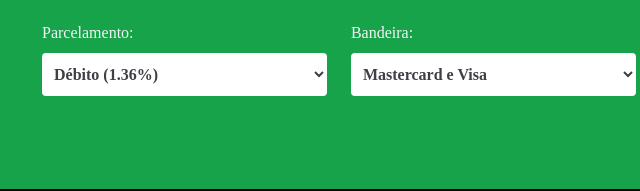
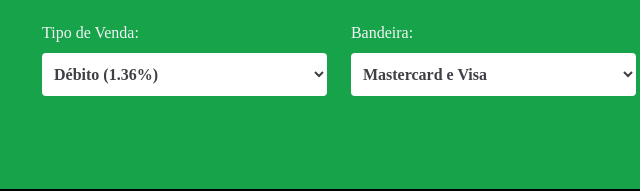
Before and after one commit to Souza102/CALCULADORA-TON, a plain HTML site: page index.html in a window 1280 px wide. Shown: the part 475-666 px from the top of the page, 38-678 px from the left. Drawn offline with Linux system fonts and the light colour scheme; a web font is replaced by a local one.

Commit message:
Update index.html

```diff
--- a/index.html
+++ b/index.html
@@ -60,7 +60,7 @@
               </div>
               <div class="flex flex-col md:flex-row gap-6">
                 <div class="flex flex-col md:w-1/2 space-y-2">
-                  <p>Parcelamento:</p>
+                  <p>Tipo de Venda:</p>
                     <select id="parcelamento" class="px-2 py-3 w-full font-semibold bg-white text-zinc-700 rounded">
                       <option value="0">Débito <span class="porcentagem">(10.99%)</span> </option>
                       <option value="1">1x <span class="porcentagem">(10.99%)</span> </option>
```
